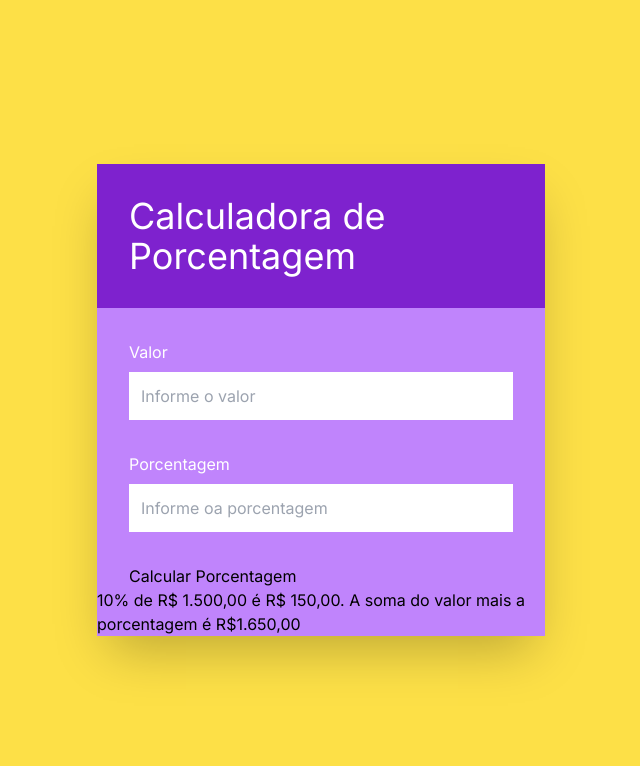
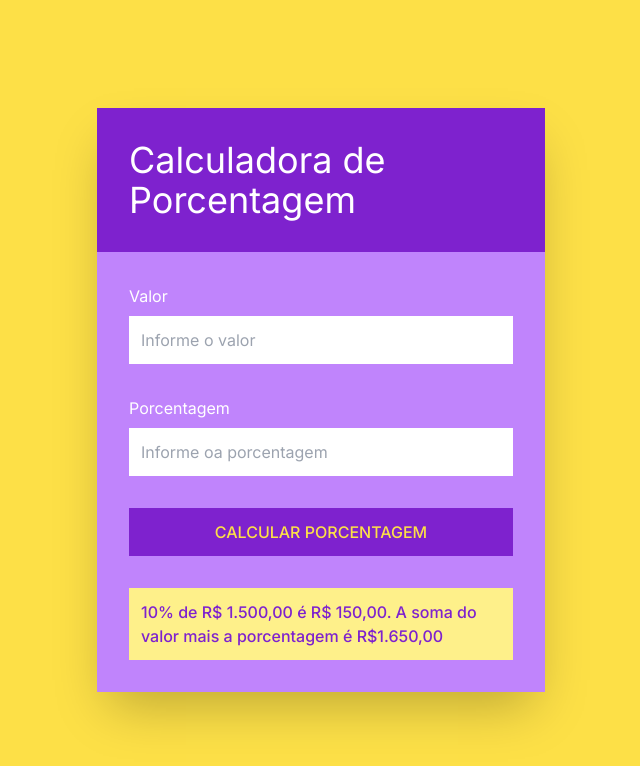
Before and after one commit to L43RC10/calc_porcentagem, a plain HTML site: page index.html in a window 1280 px wide. Shown: the whole page, without its empty margins (319-959 px from the left). Drawn offline with nearby package versions, Linux system fonts and the light colour scheme.

Commit message:
finalizada a estilização com tailwind

```diff
--- a/index.html
+++ b/index.html
@@ -26,10 +26,10 @@
                     <input type="text" name="" id="" placeholder="Informe oa porcentagem" class="p-3 w-full outline-none">
                 </div>
                 <div class="m-8 mb-0">
-                    <button>Calcular Porcentagem</button>
+                    <button class="bg-purple-700 text-yellow-300 p-3 uppercase w-full font-medium">Calcular Porcentagem</button>
                 </div>
-                <div>
-                    <p>10% de R$ 1.500,00 é R$ 150,00. A soma do valor mais a porcentagem é R$1.650,00</p>
+                <div class="m-8">
+                    <p class="bg-yellow-200 p-3 text-purple-700 font-medium">10% de R$ 1.500,00 é R$ 150,00. A soma do valor mais a porcentagem é R$1.650,00</p>
                 </div>
             </fieldset>
         </form>
```
